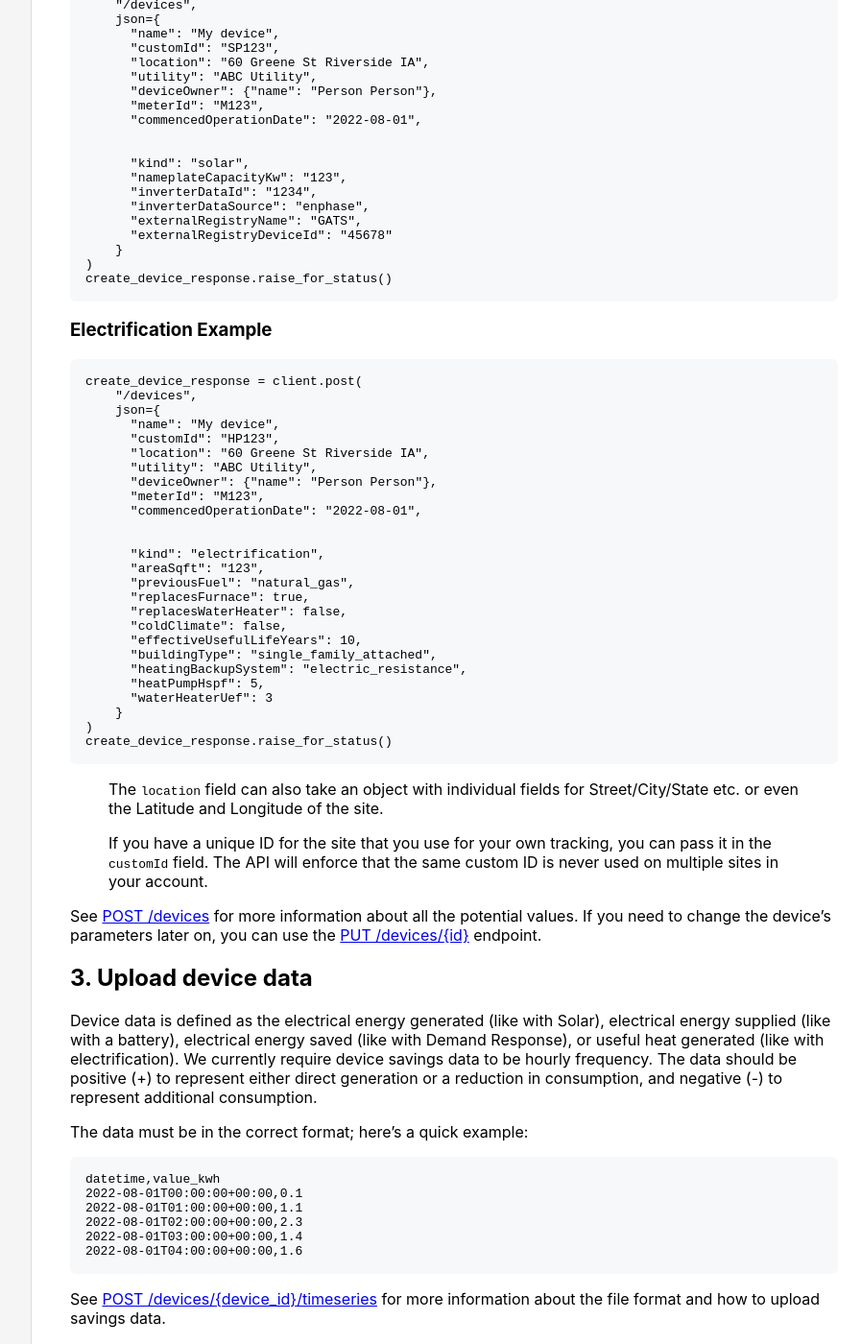
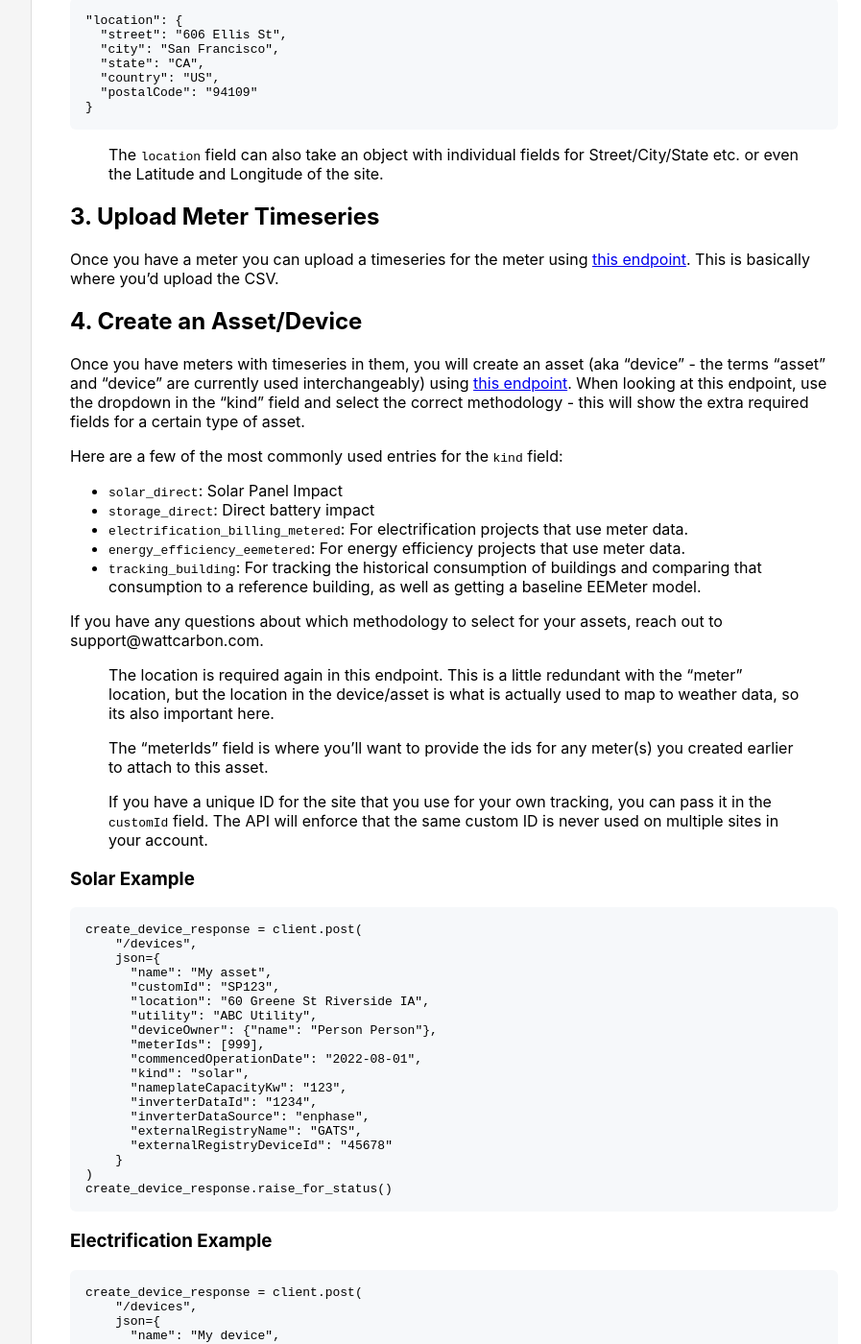
Before and after one commit to wattcarbon/docs.wattcarbon.com, a Jekyll site: the page built from _data-onboarding/Developer-Guide.md, in a window 1280 px wide and 1400 px high, scrolled down 1087 px. Shown: the whole window at 96% size, without its empty margins (258-1155 px from the left). Built offline with Jekyll 4.4.1, drawn with Linux system fonts in a browser that asks for light colours; some of the changed text lies outside the part shown.

Commit message:
Update developer guide (#18)
* Update developer guide

* Update onboarding guide

* Update _data-onboarding/Developer-Guide.md

Co-authored-by: Neil Williams <spladug@users.noreply.github.com>

* Update _data-onboarding/Developer-Guide.md

Co-authored-by: Neil Williams <spladug@users.noreply.github.com>

* Fixed meterIds field

---------

Co-authored-by: Neil Williams <spladug@users.noreply.github.com>

````diff
--- a/_data-onboarding/Developer-Guide.md
+++ b/_data-onboarding/Developer-Guide.md
@@ -44,9 +44,48 @@ client.headers["Authorization"] = "Bearer " + token
 
 See the documentation for [POST /auth/token](https://api.wattcarbon.com/#tag/Tokens/operation/create_token_auth_token_post) for more information.
 
-## 2. Create a device.
 
-A device contains the information necessary to validate that EACs can be generated.
+## 2. [Create a Meter](https://api.wattcarbon.com/#tag/Meters/operation/Meters-create_meter)
+
+Here is where you can create the objects that will hold the energy timeseries. For this endpoint, you must use `manual` as the `apiProvider`. `meterType` can either be `gas` or `electricity`.
+
+The `location` is also required here, and this is where you can put a street address. There are a few different ways to format this field, here is an example:
+
+```
+"location": {
+  "street": "606 Ellis St",
+  "city": "San Francisco",
+  "state": "CA",
+  "country": "US",
+  "postalCode": "94109"
+}
+```
+
+> The `location` field can also take an object with individual fields for Street/City/State etc. or even the Latitude and Longitude of the site.
+
+## 3. Upload Meter Timeseries
+
+Once you have a meter you can upload a timeseries for the meter using [this endpoint](https://api.wattcarbon.com/#tag/Meters/operation/Meters-upload_meter_intervals). This is basically where you'd upload the CSV.
+
+## 4. Create an Asset/Device
+
+Once you have meters with timeseries in them, you will create an asset (aka "device" - the terms "asset" and "device" are currently used interchangeably) using [this endpoint](https://api.wattcarbon.com/#tag/Devices/operation/Devices-create_device). When looking at this endpoint, use the dropdown in the "kind" field and select the correct methodology - this will show the extra required fields for a certain type of asset.
+
+Here are a few of the most commonly used entries for the `kind` field:
+
+- `solar_direct`: Solar Panel Impact
+- `storage_direct`: Direct battery impact
+- `electrification_billing_metered`: For electrification projects that use meter data.
+- `energy_efficiency_eemetered`: For energy efficiency projects that use meter data.
+- `tracking_building`: For tracking the historical consumption of buildings and comparing that consumption to a reference building, as well as getting a baseline EEMeter model.
+
+If you have any questions about which methodology to select for your assets, reach out to support@wattcarbon.com.
+
+> The location is required again in this endpoint. This is a little redundant with the "meter" location, but the location in the device/asset is what is actually used to map to weather data, so its also important here.
+
+> The "meterIds" field is where you'll want to provide the ids for any meter(s) you created earlier to attach to this asset.
+
+> If you have a unique ID for the site that you use for your own tracking, you can pass it in the `customId` field. The API will enforce that the same custom ID is never used on multiple sites in your account.
 
 ### Solar Example
 
@@ -54,15 +93,13 @@ A device contains the information necessary to validate that EACs can be generat
 create_device_response = client.post(
     "/devices",
     json={
-      "name": "My device",
+      "name": "My asset",
       "customId": "SP123",
       "location": "60 Greene St Riverside IA",
       "utility": "ABC Utility",
       "deviceOwner": {"name": "Person Person"},
-      "meterId": "M123",
+      "meterIds": [999],
       "commencedOperationDate": "2022-08-01",
-
-
       "kind": "solar",
       "nameplateCapacityKw": "123",
       "inverterDataId": "1234",
@@ -87,8 +124,6 @@ create_device_response = client.post(
       "deviceOwner": {"name": "Person Person"},
       "meterId": "M123",
       "commencedOperationDate": "2022-08-01",
-
-
       "kind": "electrification",
       "areaSqft": "123",
       "previousFuel": "natural_gas",
@@ -104,32 +139,3 @@ create_device_response = client.post(
 )
 create_device_response.raise_for_status()
 ```
-
-<!-- theme: info -->
-
-> The `location` field can also take an object with individual fields for Street/City/State etc. or even the Latitude and Longitude of the site.
-
-<!-- theme: info -->
-
-> If you have a unique ID for the site that you use for your own tracking, you can pass it in the `customId` field. The API will enforce that the same custom ID is never used on multiple sites in your account.
-
-See [POST /devices](https://api.wattcarbon.com/#tag/Devices/operation/create_device_devices_post) for more information about all the potential values. If you need to change the device's parameters later on, you can use the [PUT /devices/{id}](https://api.wattcarbon.com/#tag/Devices/operation/update_device_devices__device_id__put) endpoint.
-
-## 3. Upload device data
-
-Device data is defined as the electrical energy generated (like with Solar), electrical energy supplied (like with a battery), electrical energy saved (like with Demand Response), or useful heat generated (like with electrification). We currently require device savings data to be hourly frequency.  The data should be positive (+) to represent either direct generation or a reduction in consumption, and negative (-) to represent additional consumption.
-
-The data must be in the correct format; here's a quick example:
-
-```csv
-datetime,value_kwh
-2022-08-01T00:00:00+00:00,0.1
-2022-08-01T01:00:00+00:00,1.1
-2022-08-01T02:00:00+00:00,2.3
-2022-08-01T03:00:00+00:00,1.4
-2022-08-01T04:00:00+00:00,1.6
-```
-
-See [POST /devices/{device_id}/timeseries](https://api.wattcarbon.com/#tag/Devices/operation/upload_device_timeseries_devices__device_id__timeseries_post) for more information about the file format and how to upload savings data.
-
-For now, that is all you need to do to add a device and provide device data. We will include additional steps in the future to further automate our registration process, but for now please email <support@wattcarbon.com> when you have completed this process.
--- a/_data-onboarding/Onboarding-Guide.md
+++ b/_data-onboarding/Onboarding-Guide.md
@@ -12,11 +12,11 @@ In order to accurately credit environmental impacts, WattCarbon performs M\&V on
 
 ## Basic Terminology
 
-**EAC** - Energy Attribute Certificate. The goal of the data onboarding process is to gather information about both your devices _and_ the _hourly savings generated by those devices_. With these two broad categories of information, WattCarbon can mint EACs.
+**EAC** - Energy Attribute Certificate. The goal of the data onboarding process is to gather information about both your assets _and_ the _hourly savings generated by those assets_. With these two broad categories of information, WattCarbon can mint EACs.
 
-**Device** - Synonymous with "Asset". The term describing the energy intervention that results in EACs, such as a solar panel, battery, demand response event, or whole building that underwent an energy efficiency upgrade.
+**Asset** - Synonymous with "Device". The term describing the energy intervention that results in EACs, such as a solar panel, battery, demand response event, or whole building that underwent an energy efficiency upgrade.
 
-**Methodology** - The M\&V approach that was utilized to determine the hourly savings generated by the Device. As part of the data onboarding process, you will need to either provide an M\&V plan that allows WattCarbon to perform one of [OpenEAC Alliance](https://www.openeac.org/) approved methodologies on your behalf.
+**Methodology** - The M\&V approach that was utilized to determine the hourly savings generated by the Asset. As part of the data onboarding process, you will need to either provide an M\&V plan that allows WattCarbon to perform one of [OpenEAC Alliance](https://www.openeac.org/) approved methodologies on your behalf.
 
 **Minting** - The process of creating the actual EAC (Energy Attribute Certificate). This happens ex post as actual energy savings are calculated from a deployed asset.
 
@@ -24,11 +24,17 @@ In order to accurately credit environmental impacts, WattCarbon performs M\&V on
 
 Answers to common questions about some of our terminology can be found in our [FAQ](https://wattcarbon.com/faq).
 
-## Step One - Device Uploading
+## Step One - Data Provider Connections/Meter Loading
 
-The WattCarbon API provides endpoints for bulk device uploading. Before choosing an endpoint, you should determine what _kind_ of Device or Devices you intend to upload.
+The WattCarbon API allows you to connect to one of our existing data providers. We currently have integrations with several providers, including Bayou Energy and UtilityAPI. The quickest way to get data on the platform is to use one of these integrations.
 
-The six broad device categories are:
+If instead you have manual spreadsheets, you will need to use our API to upload that data to the platform. See the Developer Guide for more information.
+
+## Step Two - Asset Uploading
+
+The WattCarbon API provides endpoints for bulk asset uploading. Before choosing an endpoint, you should determine what _kind_ of Asset or Assets you intend to upload.
+
+The six broad asset categories are:
 
 1. Solar
 2. Storage
@@ -37,21 +43,17 @@ The six broad device categories are:
 5. Energy Efficiency
 6. EV Charging
 
-The fields required at the device level will vary based on type of device. The [CreateDevice](https://api.wattcarbon.com/#tag/Devices/operation/create_device_devices_post) endpoint can be used to create individual devices, and this page allows you to toggle to the device kind to see changing required fields based on device kind.
+The fields required at the asset level will vary based on type of asset. The [CreateDevice](https://api.wattcarbon.com/#tag/Assets/operation/create_device_devices_post) endpoint can be used to create individual assets, and this page allows you to toggle to the asset kind to see changing required fields based on asset kind.
 
-If you prefer, you can also use the bulk [CreateDevices](https://api.wattcarbon.com/#tag/Devices/operation/create_devices_devices_csv_post) endpoint to upload an array of devices that are of the same kind via a CSV file. For details on this approach please contact us.
+If you prefer, you can also use the bulk [CreateDevices](https://api.wattcarbon.com/#tag/Assets/operation/create_devices_devices_csv_post) endpoint to upload an array of assets that are of the same kind via a CSV file. For details on this approach please contact us.
 
-Optional: Upload time-series data. The methodology will determine the specific [requirements](https://api.wattcarbon.com/#tag/Devices/operation/upload_device_timeseries_devices__device_id__timeseries_post) for a csv.
+## Step Three - Create Hourly Measurements
 
-## Step Two - Create Hourly Savings
+WattCarbon will run M&V based on the methodology that you selected during asset creation. These results will be available in the platform. They can further be accessed via the API for a fee.
 
-In order for WattCarbon to do create hourly savings, you will need an approved M\&V plan. Depending on the _kind_ of Device determined in Step One _combined with_ the methodology chosen, there will be additional data requirements.
+## Step Four - Mint EACs
 
-For example - if you are looking to create EACs from Solar devices and wish to have WattCarbon handle the M\&V via "Directly Metered Solar" methodology, you would need to provide the relevant time series solar generation data. If you have questions about WattCarbon calculated M\&V requirements, please contact us so we can set up a data onboarding call with you.
-
-## Step Three - Mint EACs
-
-Once Devices and Device Level Hourly Savings are available, WattCarbon will "mint" the EACs for you and either automatically allocate them to designated recipients or deposit them into your account.
+Once Assets and Asset Level Hourly Savings are available, WattCarbon can "mint" the EACs for you and either automatically allocate them to designated recipients or deposit them into your account.
 
 ## Questions?
 
````
